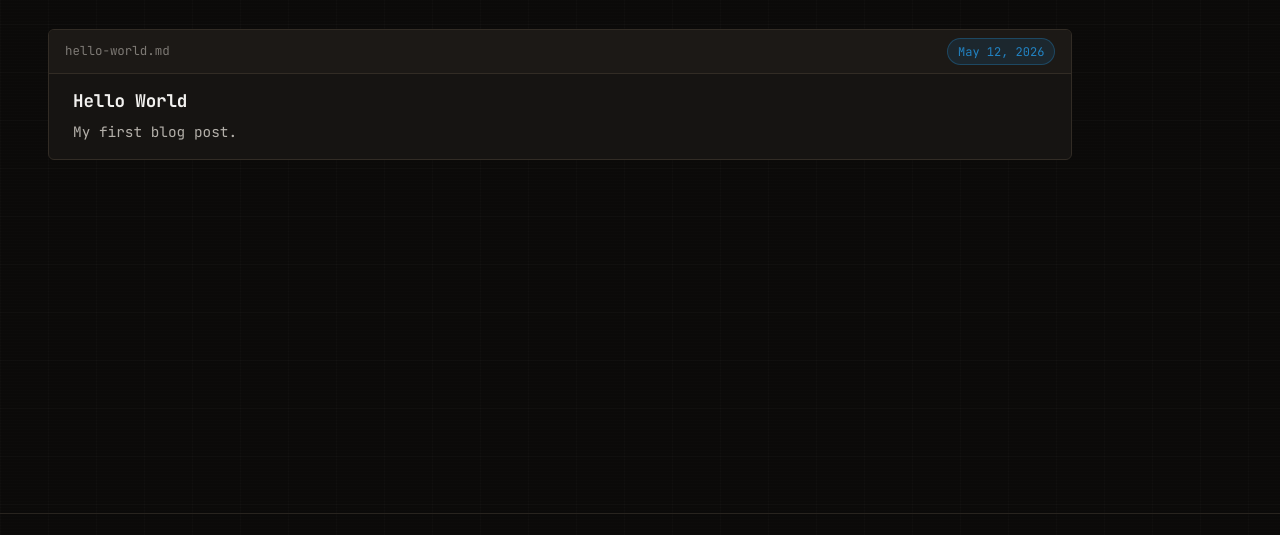
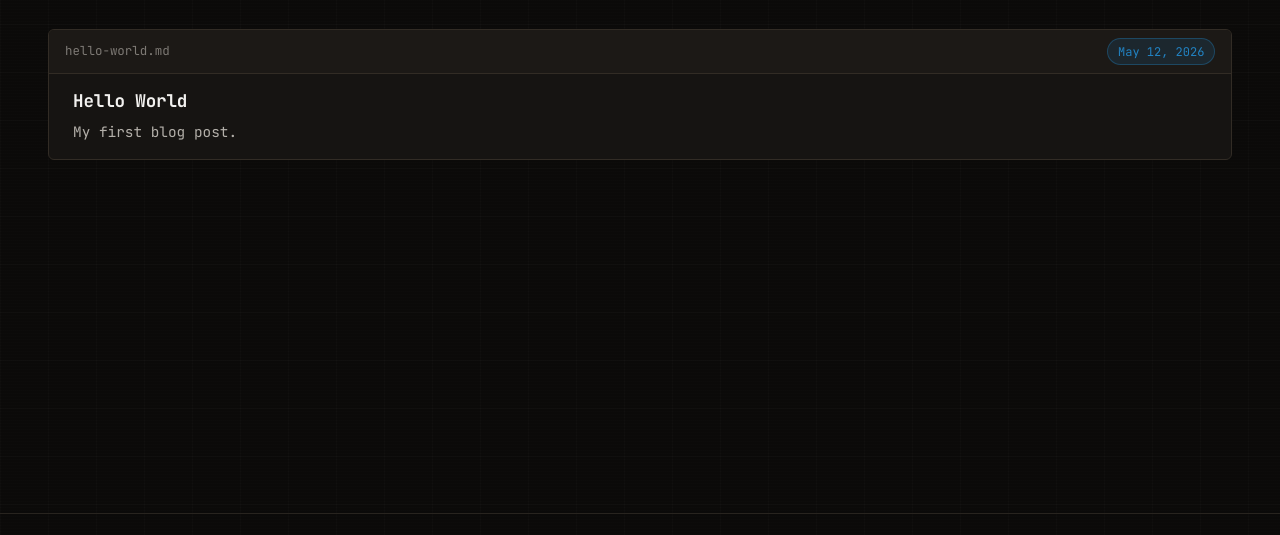
Before and after one commit to Artsleed/personal_site, an Astro site: page /blog in a window 1280 px wide. Shown: the part 168-703 px from the top of the page. Built offline with nearby package versions, Linux system fonts and the light colour scheme; Astro itself is replaced by a stand-in of ours.

Commit message:
Fix blog list cards not spanning full page width
Same page-width-cap issue as everywhere else - .blog never got the
.full-bleed treatment when the projects grid did a few rounds back.
Applied the same pattern (list-breakout wrapper + padding-inline
matching main's edge).

```diff
--- a/src/pages/blog.astro
+++ b/src/pages/blog.astro
@@ -14,6 +14,7 @@ const posts = (await getCollection('blog')).sort(
   <div class="blog">
     <p class="kicker">Writing</p>
     <h1 class="page-title typewriter" style={`--steps: ${title.length}`}>{title}</h1>
+    <div class="full-bleed list-breakout">
       <div class="post-list">
         {posts.map((post, i) => (
           <a href={`/blog/${post.id}`} class="post" data-reveal style={`transition-delay: ${i * 0.08}s`}>
@@ -29,6 +30,7 @@ const posts = (await getCollection('blog')).sort(
         ))}
       </div>
     </div>
+  </div>
 </Layout>
 
 <style>
@@ -36,10 +38,21 @@ const posts = (await getCollection('blog')).sort(
     max-width: var(--page-width);
   }
 
+  .list-breakout {
+    margin-top: var(--space-4);
+  }
+
   .post-list {
     display: flex;
     flex-direction: column;
     gap: var(--space-2);
+    padding: 0 var(--space-5);
+  }
+
+  @media (max-width: 480px) {
+    .post-list {
+      padding: 0 var(--space-3);
+    }
   }
 
   .post {
```
Lines whose indentation alone changed are shown as unchanged.
